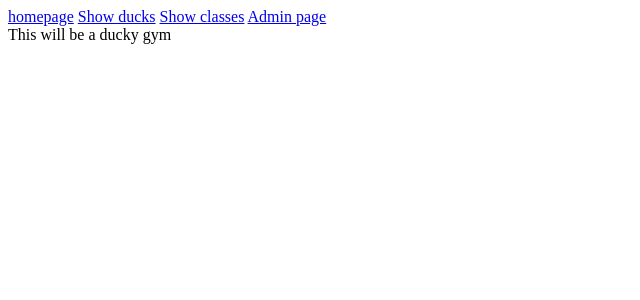
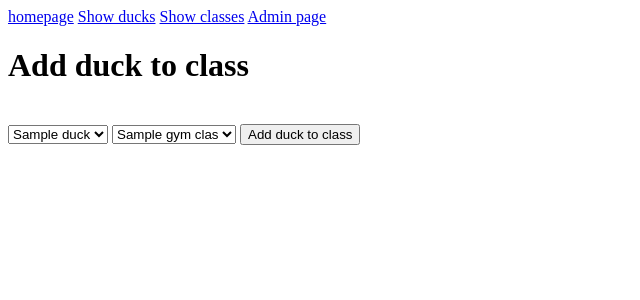
Before and after one commit to Grilo16/project_duck_gym_fight_club, a Flask app: template templates/index.html in a window 1280 px wide. Shown: the top 300 px of the page, without its empty margins (0-640 px from the left). Run offline with Flask 2, Linux system fonts and the light colour scheme; the template is opened without the code that fills it: most values are stand-ins (such as "Sample title", 1, 10 or a date in 2020).

Commit message:
added controls to ducks in classes

```diff
--- a/app.py
+++ b/app.py
@@ -3,6 +3,10 @@ from flask import render_template
 from controllers.duck_controller import duck_blueprint
 from controllers.gym_class_controller import gym_class_blueprint
 from controllers.admin_controller import admin_blueprint
+from controllers.ducks_in_classes_controller import ducks_in_classes_blueprint
+from repositories.duck_repository import get_all_ducks
+from repositories.gym_class_repository import get_all_classes
+
 
 app = Flask(__name__)
 
@@ -12,6 +16,10 @@ app.register_blueprint(gym_class_blueprint)
 
 app.register_blueprint(admin_blueprint)
 
+app.register_blueprint(ducks_in_classes_blueprint)
+
 @app.route("/")
 def index():
-    return render_template("index.html")
+    all_ducks = get_all_ducks()
+    all_classes = get_all_classes()
+    return render_template("index.html", all_ducks = all_ducks, all_classes = all_classes)
--- a/console.py
+++ b/console.py
@@ -17,7 +17,7 @@ from repositories.gym_class_repository import get_all_classes
 from repositories.gym_class_repository import remove_class
 
 
-from repositories.ducks_in_classes_repository import add_duck_to_class, is_duck_in_class
+from repositories.ducks_in_classes_repository import add_duck_to_class
 from repositories.ducks_in_classes_repository import get_ducks_in_class
 from repositories.ducks_in_classes_repository import remove_duck_from_class
 from repositories.ducks_in_classes_repository import is_duck_in_class
--- a/templates/classes/show_class_info.html
+++ b/templates/classes/show_class_info.html
@@ -9,4 +9,6 @@
 <p>
     {{gym_class.stat_up_amount}}
 </p>
+
+<a href="/gym_class/ducks_in_class/{{gym_class.id}}">View ducks enroled in this class</a>
 {% endblock %}
--- a/templates/index.html
+++ b/templates/index.html
@@ -1,6 +1,21 @@
 {% extends "base.html" %}
 {% block content %}
 
-This will be a ducky gym
+<h1>Add duck to class</h1>
+<br>
+<form action="/add/duck_to_class" method = "post">
+
+    <select name="ducks">
+        {% for duck in all_ducks %}
+        <option value="{{duck.id}}">{{duck.name}}</option>
+        {% endfor %}
+    </select>
+    <select name="class">
+        {% for gym_class in all_classes %}
+        <option value="{{gym_class.id}}">{{gym_class.name}}</option>
+        {% endfor %}
+    </select>
+    <button type="submit">Add duck to class</button>
+</form>
 
 {% endblock %}
```
Also changed, not shown: controllers/ducks_in_classes_controller.py (added, +36 -0 lines), templates/ducks_in_classes/ducks_in_class.html (added, +13 -0 lines).
